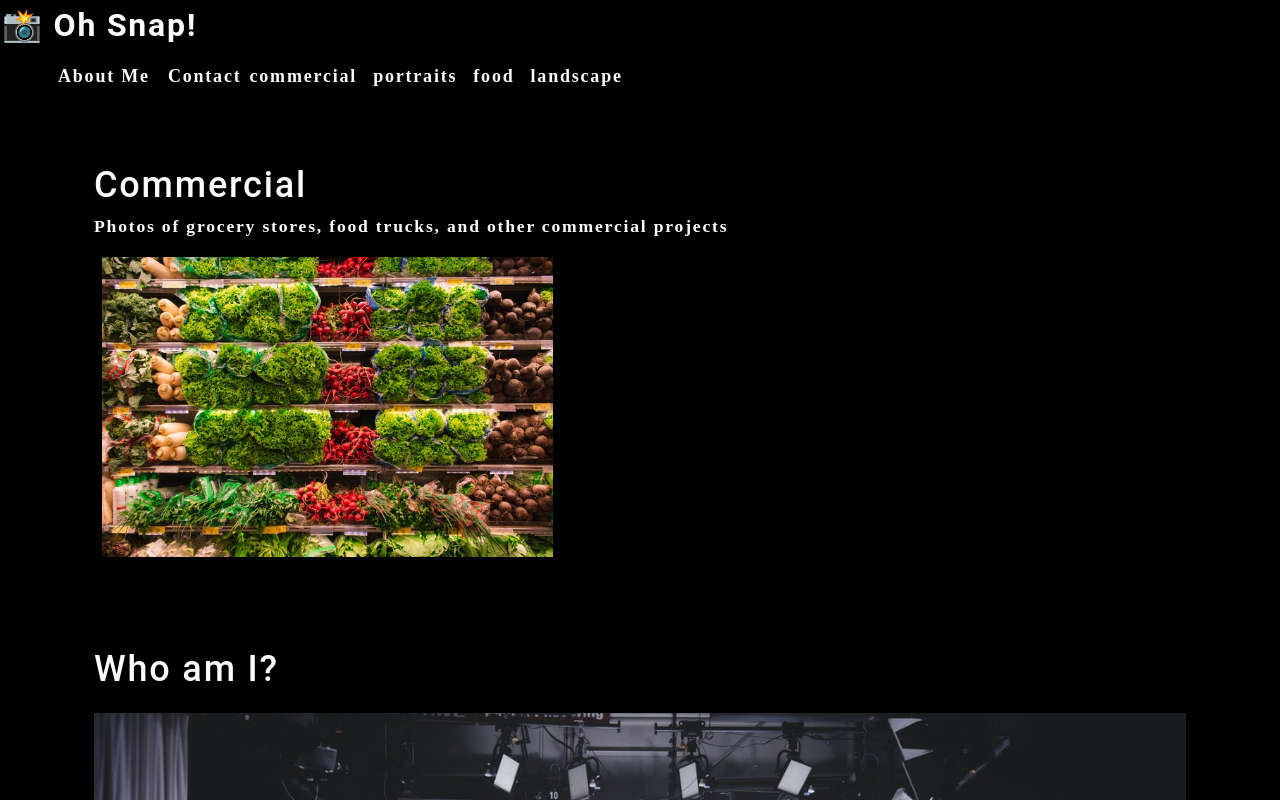
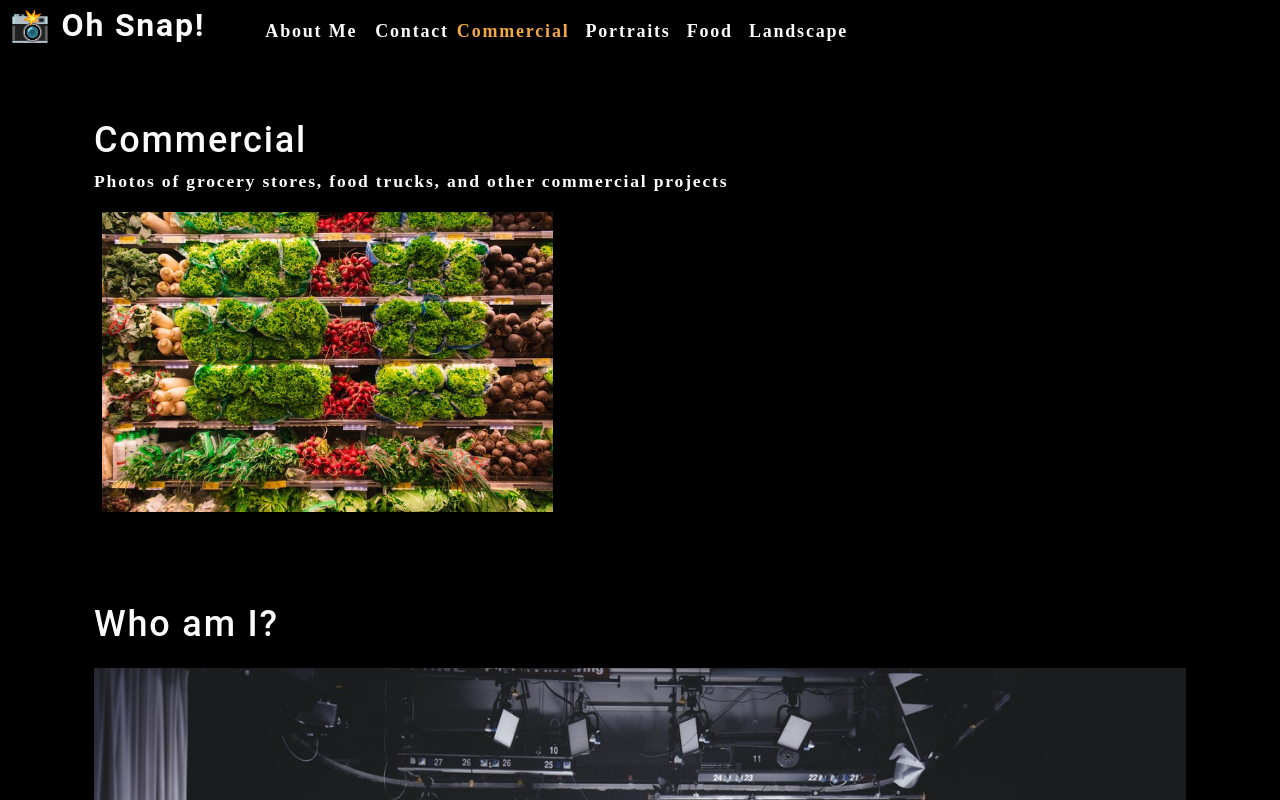
Before and after one commit to mrsdno/photo-port, a React (Create React App) app: page / in a window 1280 px wide. Shown: the top 800 px of the page. Built offline with nearby package versions, Linux system fonts and the light colour scheme.

Commit message:
used hooks to allow page to update when data changes

```diff
--- a/src/App.js
+++ b/src/App.js
@@ -2,16 +2,35 @@
 // root or "wrapper" component that houses all other components
 // must either change this or add a component to make a change to the page
 
-import React from "react";
+import React, {useState} from "react";
 import './App.css';
 import About from './components/About';
 import Gallery from "./components/Gallery";
 import Nav from './components/Nav'
 
 function App() {
+
+  const [categories] = useState([
+    {
+      name: "commercial",
+      description:
+        "Photos of grocery stores, food trucks, and other commercial projects",
+    },
+    { name: "portraits", description: "Portraits of people in my life" },
+    { name: "food", description: "Delicious delicacies" },
+    {
+      name: "landscape",
+      description: "Fields, farmhouses, waterfalls, and the beauty of nature",
+    },
+  ]);
+
+  const [currentCategory, setCurrentCategory] = useState(categories[0])
   return (
     <div>
-      <Nav></Nav>
+      <Nav categories={categories}
+        setCurrentCategory={setCurrentCategory}
+        currentCategory={currentCategory}
+      ></Nav>
       <main>
         <Gallery></Gallery>
         <About></About>
--- a/src/components/Nav/index.js
+++ b/src/components/Nav/index.js
@@ -1,28 +1,22 @@
-import React from 'react';
+import React, {useEffect} from 'react';
+import { capitalizeFirstLetter } from '../../assets/utils/helpers';
 
-function Nav() {
-    const categories = [
-      {
-        name: "commercial",
-        description:
-          "Photos of grocery stores, food trucks, and other commercial projects",
-      },
-      { name: "portraits", description: "Portraits of people in my life" },
-      { name: "food", description: "Delicious delicacies" },
-      {
-        name: "landscape",
-        description: "Fields, farmhouses, waterfalls, and the beauty of nature",
-      },
-    ];
 
-    function categorySelected(name) {
-        console.log(`${name} clicked`);
-    }
+function Nav(props) {
+  const {
+    categories = [],
+    setCurrentCategory,
+    currentCategory
+  } = props;
+
+  useEffect(() => {
+    document.title = capitalizeFirstLetter(currentCategory.name);
+  }, [currentCategory]);
 
     return (
-      <header>
+      <header className='flex-row px-1'>
         <h2>
-          <a href="/">
+          <a data-test-id="link" href="/">
             <span role="img" aria-label="camera">
               📸
             </span> Oh Snap!
@@ -39,9 +33,9 @@ function Nav() {
                         <span>Contact</span>
                     </li>
                         {categories.map((category) => (
-                            <li className="mx-1" key={category.name}>
+                          <li className={`mx-1 ${currentCategory.name === category.name && 'navActive'}`} key={category.name}>
                                 <span onClick={() => categorySelected(category.name)}>
-                                    {category.name}
+                                    {capitalizeFirstLetter(category.name)}
                                 </span>
                                 </li>
                         ))}
```
